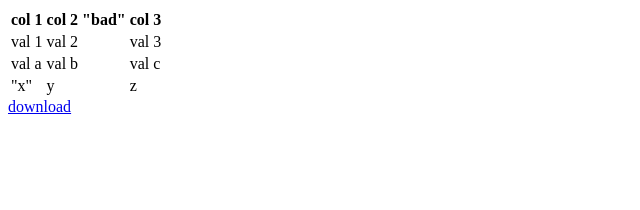
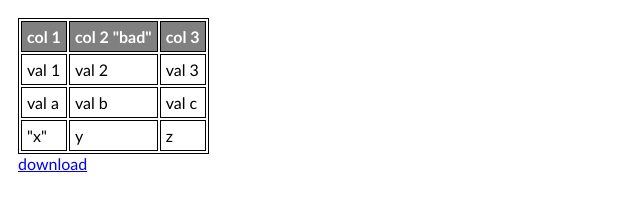
Before and after one commit to theiceman1010/myfirstpage, a plain HTML site: page index.html in a window 1280 px wide. Shown: the whole page, without its empty margins (0-640 px from the left). Drawn offline with nearby package versions, Linux system fonts and the light colour scheme.

Commit message:
Update index.html

```diff
--- a/index.html
+++ b/index.html
@@ -5,7 +5,28 @@
 
 
 <STYLE>
-
+body {
+    font-size: 12pt;
+    font-family: Calibri;
+    padding : 10px;
+}
+table {
+    border: 1px solid black;
+}
+th {
+    border: 1px solid black;
+    padding: 5px;
+    background-color:grey;
+    color: white;
+}
+td {
+    border: 1px solid black;
+    padding: 5px;
+}
+input {
+    font-size: 12pt;
+    font-family: Calibri;
+}
 </STYLE>
 </HEAD>
 <BODY>
```
